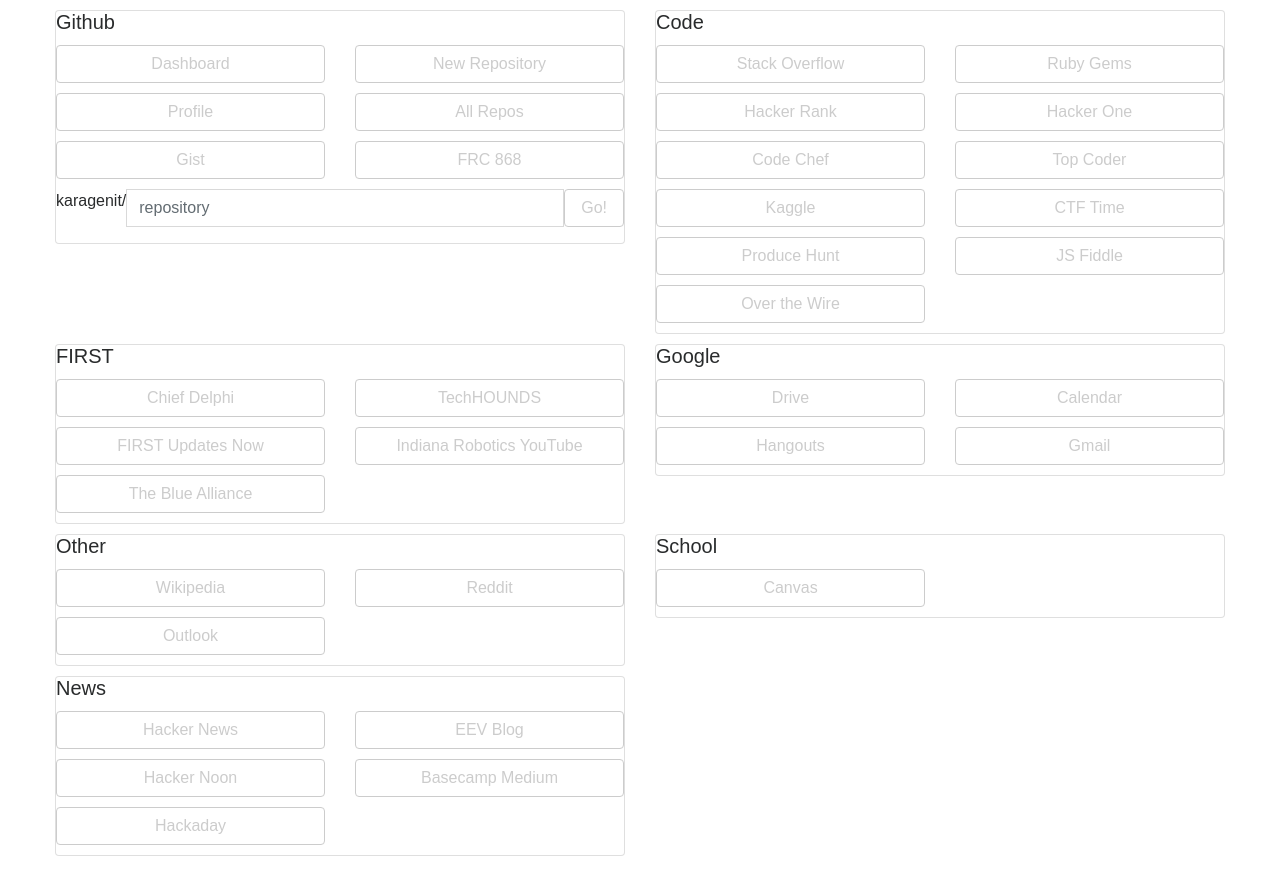
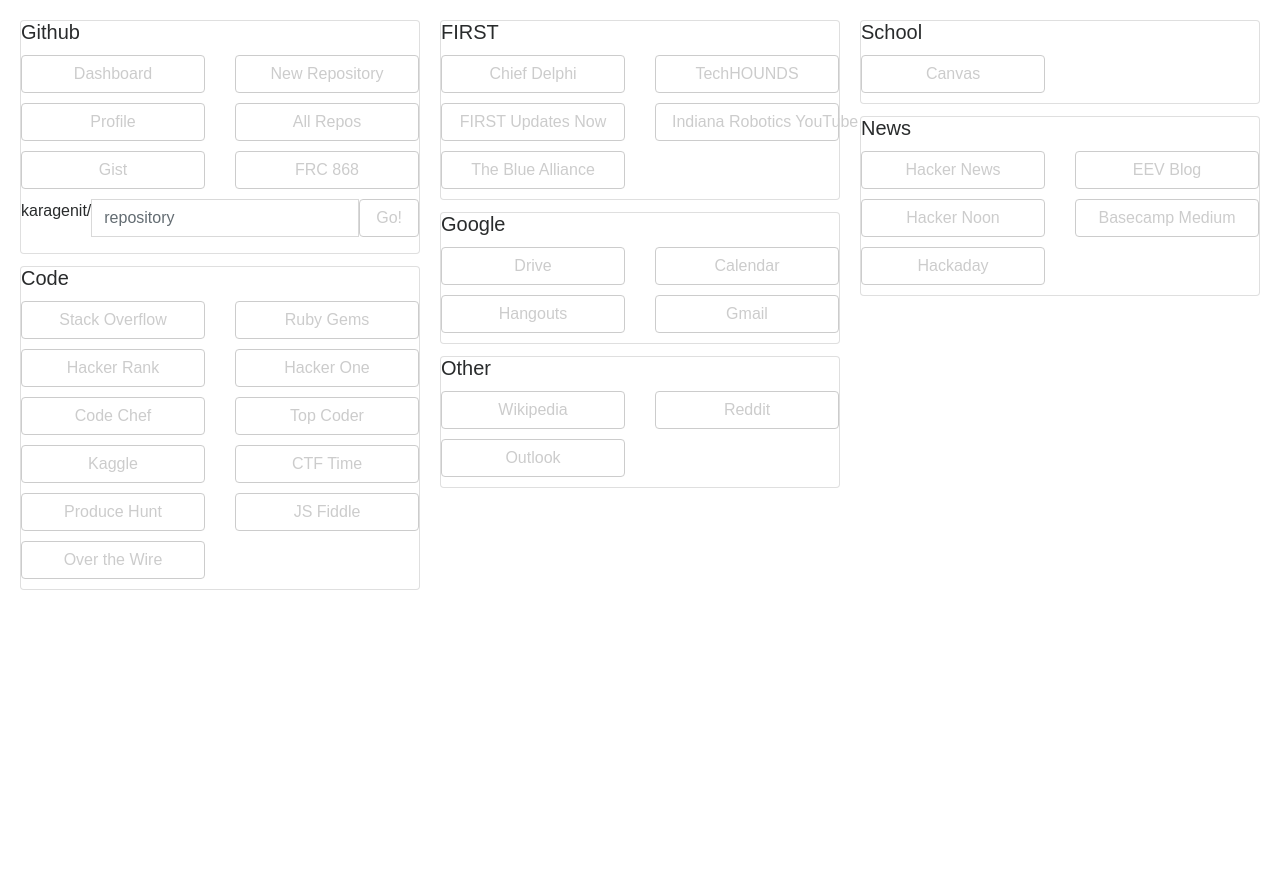
Before and after one commit to karagenit/homepage, a React (Create React App) app: page / in a window 1280 px wide. After the commit the page ends 800 px from the top, so only its background shows below. Built offline with nearby package versions, Linux system fonts and the light colour scheme.

Commit message:
Implement Masonry Card Stacking
Closes #1

```diff
--- a/src/App.js
+++ b/src/App.js
@@ -88,7 +88,6 @@
     }
 
     return (
-      <div class="col">
       <div class="card">
         <div class="card-body">
           <h5 class="card-title">
@@ -97,43 +96,25 @@
           { body }
         </div>
       </div>
-      </div>
-    );
-  }
-}
-
-class CardRow extends Component {
-  render() {
-    var cards = [];
-
-    this.props.cards.forEach(function (card) {
-      cards.push(
-        <Card card={ card } />
-      );
-    });
-
-    return(
-      <div class="row">
-        { cards }
-      </div>
     );
   }
 }
 
 class App extends Component {
   render() {
-    var rows = [];
-    var colCount = 2;
+    var cards = [];
 
-    for (var i = 0; i < this.props.data.length; i += colCount) {
-      rows.push(
-        <CardRow cards={ this.props.data.slice(i, i+colCount) } />
+    this.props.data.forEach(function(card) {
+      cards.push(
+        <Card card={card} />
       );
-    }
+    });
 
     return (
       <div class="container">
-        { rows }
+        <div class="card-columns">
+          { cards }
+        </div>
       </div>
     );
   }
--- a/src/index.css
+++ b/src/index.css
@@ -1,13 +1,13 @@
 body {
-  margin: 10px;
+  margin: 0px;
   padding: 0;
   font-family: sans-serif;
 }
 
 .container {
     width: auto;
-    max-width: 1200px;
-    padding: 0 15px;
+    max-width: none;
+    padding: 20px;
 }
 
 .link-btn {
```
Lines whose indentation alone changed are shown as unchanged.
